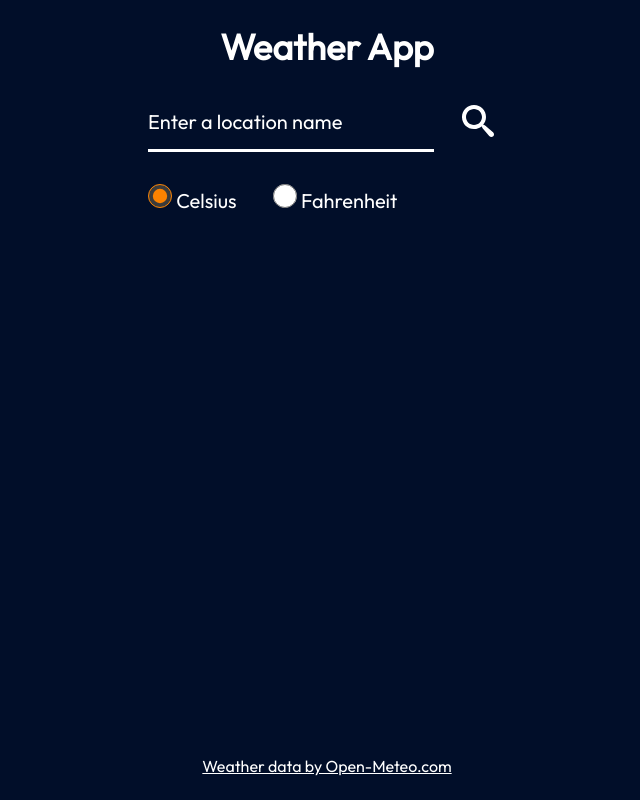
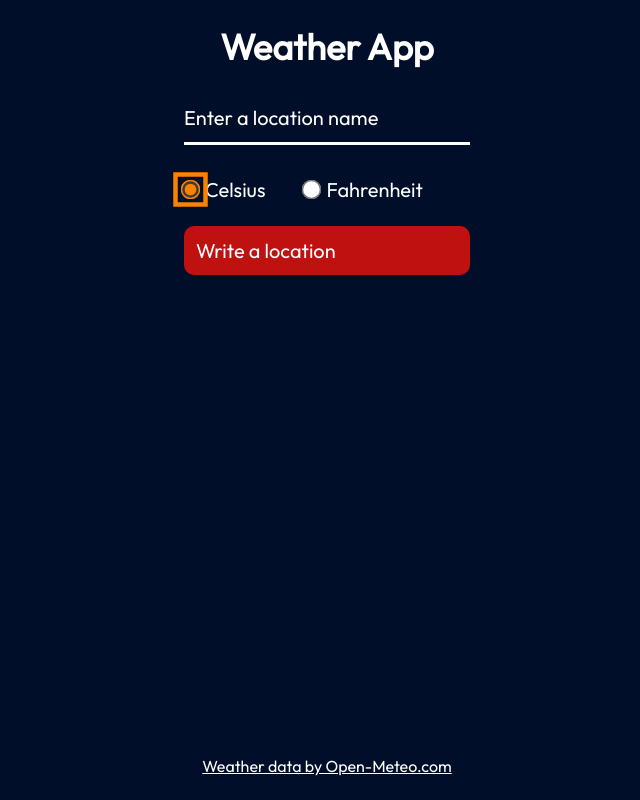
Before and after one commit to federicaercole/weather-app, a plain HTML site: page index.html in a window 1280 px wide. Both pictures are taken after a click on the radio button "Celsius". Shown: the whole page, without its empty margins (313-953 px from the left). Drawn offline with Linux system fonts and the light colour scheme.

Commit message:
Improve HTML and css for accessibility

```diff
--- a/index.html
+++ b/index.html
@@ -12,17 +12,17 @@
 <body>
     <h1>Weather App</h1>
     <main>
-        <form novalidate>
+        <div>
             <div class="search">
                 <label for="search" class="visually-hidden">Search Input</label>
-                <input type="text" id="search" placeholder="Enter a location name" required>
-                <button type="submit"><svg aria-hidden="true" focusable="false" version="1.1"
-                        xmlns="http://www.w3.org/2000/svg" width="32" height="32" viewBox="0 0 32 32">
-                        <path
-                            d="M31.008 27.231l-7.58-6.447c-0.784-0.705-1.622-1.029-2.299-0.998 1.789-2.096 2.87-4.815 2.87-7.787 0-6.627-5.373-12-12-12s-12 5.373-12 12 5.373 12 12 12c2.972 0 5.691-1.081 7.787-2.87-0.031 0.677 0.293 1.515 0.998 2.299l6.447 7.58c1.104 1.226 2.907 1.33 4.007 0.23s0.997-2.903-0.23-4.007zM12 20c-4.418 0-8-3.582-8-8s3.582-8 8-8 8 3.582 8 8-3.582 8-8 8z">
-                        </path>
-                    </svg>
-                    <span class="visually-hidden">Search</span></button>
+                <input type="text" id="search" placeholder="Enter a location name" role="combobox" aria-expanded="false"
+                    aria-owns="locations" aria-autocomplete="list" aria-describedby="assistive-hint" autocomplete="off"
+                    required>
+                <ul id="locations" class="hidden" role="listbox" aria-labelledby="search">
+                </ul>
+                <span id="assistive-hint" class="hidden">When autocomplete results are
+                    available use up and down arrows to review and enter to select. Touch device users, explore by touch
+                    or with swipe gestures.</span>
             </div>
             <div class="unit">
                 <input id="celsius" type="radio" value="celsius" name="temperature" checked>
@@ -31,9 +31,9 @@
                 <label for="fahrenheit">Fahrenheit</label>
             </div>
             <div class="error hidden" aria-live="polite"></div>
-        </form>
+        </div>
         <div class="loader hidden"></div>
-        <div class="weather-data"></div>
+        <div class="weather-data" aria-live="polite"></div>
     </main>
     <footer><a href="https://open-meteo.com/">Weather data by Open-Meteo.com</a></footer>
     <script src="./js/app.js" type="module"></script>
--- a/style.css
+++ b/style.css
@@ -6,6 +6,11 @@
     margin: 0;
     padding: 0;
     box-sizing: border-box;
+}
+
+*:focus {
+    outline: 3px solid rgb(251, 130, 1);
+    outline-offset: 2px;
 }
 
 :root {
@@ -70,11 +75,13 @@ h2 {
 .unit {
     accent-color: rgb(251, 130, 1);
     margin-top: min(2rem, 4vh);
+    display: flex;
+    align-items: center;
+    gap: 8px;
 }
 
 .unit input[type="radio"] {
-    width: max(24px, 1.5em);
-    height: max(24px, 1.5em);
+    transform: scale(1.5);
 }
 
 .unit label:first-of-type {
@@ -146,9 +153,7 @@ h2 span {
 /*Search*/
 
 .search {
-    display: flex;
-    flex-wrap: wrap;
-    gap: 1rem;
+    position: relative;
 }
 
 .search input {
@@ -166,16 +171,33 @@ h2 span {
     opacity: 1;
 }
 
-.search button {
-    background-color: transparent;
-    border: transparent;
-    cursor: pointer;
-    fill: white;
-    padding: 12px;
+ul {
+    list-style: none;
+    background-color: rgb(1, 14, 41);
+    border: 1px solid white;
+    max-height: 150px;
+    overflow-y: auto;
+    position: absolute;
+    top: 52px;
+    left: 0;
+    width: 100%;
+    z-index: 2;
 }
 
-.search button:hover {
-    fill: rgb(251, 130, 1);
+li {
+    padding: 0.5rem 1rem;
+    cursor: pointer;
+}
+
+li span {
+    display: block;
+    font-size: var(--fs-1);
+}
+
+li:hover,
+li.selected {
+    background-color: rgb(251, 130, 1);
+    color: rgb(1, 14, 41);
 }
 
 /*Error message and loader*/
```
